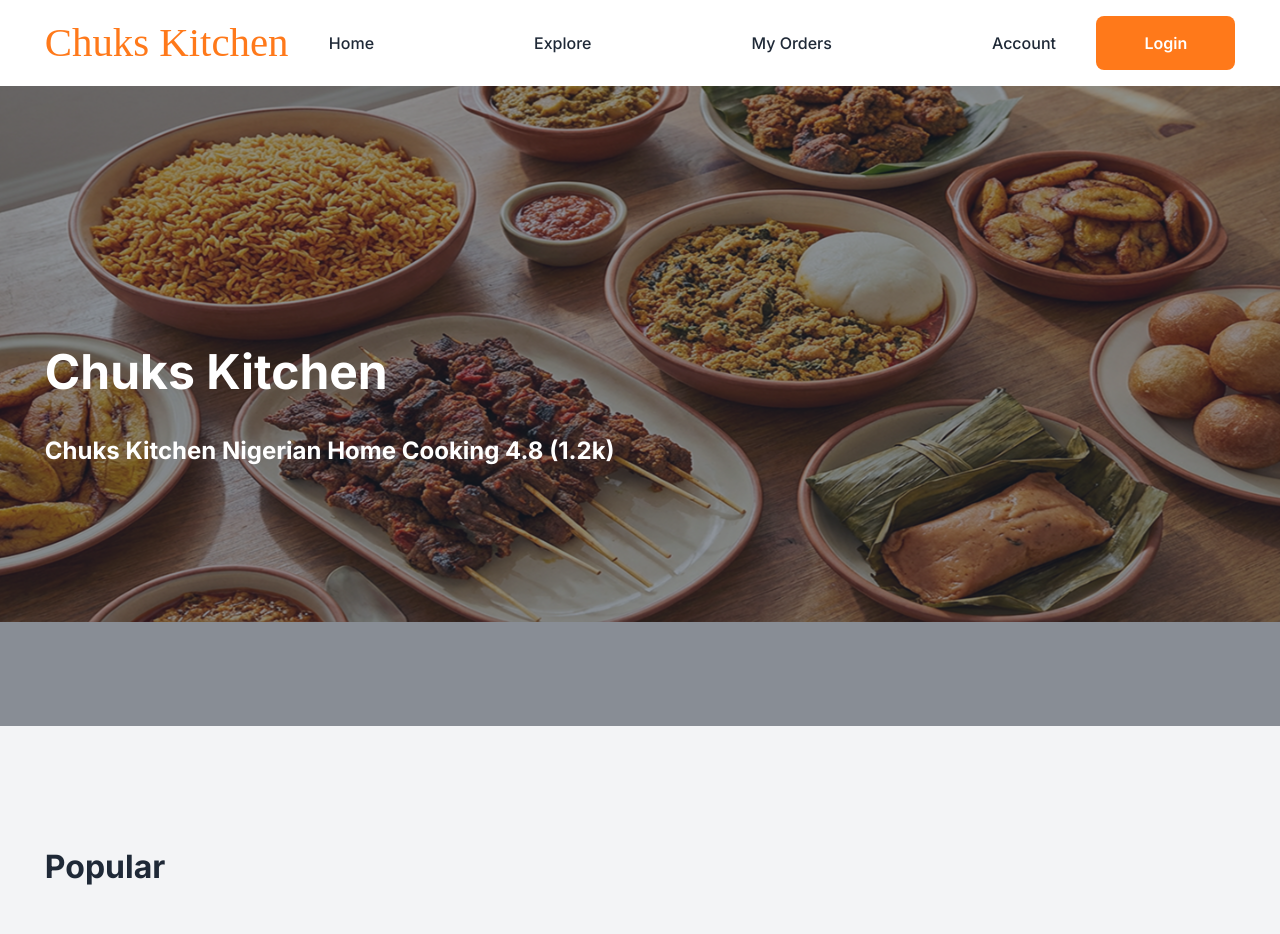
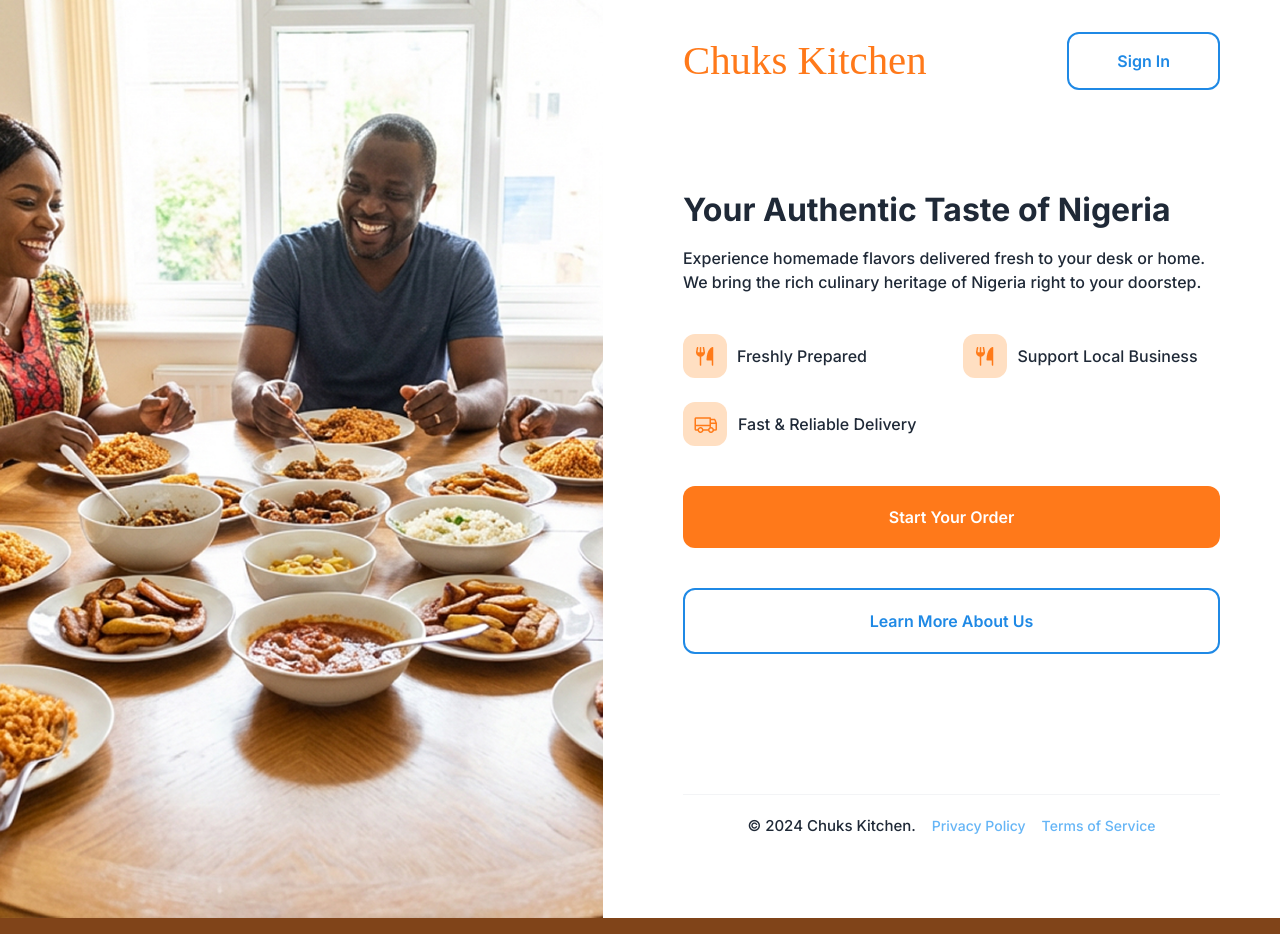
Before and after one commit to Bolazcoding/Chuks-Kitchen, a React (Vite) app: page / in a window 1280 px wide. Shown: the top 934 px of the page. Built offline with nearby package versions, Linux system fonts and the light colour scheme; a web font is replaced by a local one.

Commit message:
new update

```diff
--- a/src/App.jsx
+++ b/src/App.jsx
@@ -13,11 +13,11 @@ function App() {
     <div>
       <KitchenProvider>
         <BrowserRouter>
-          {/* <Welcome /> */}
+          <Welcome />
           {/* <SignIn /> */}
           {/* <SignUp /> */}
           {/* <HomePage /> */}
-          <MenuPage />
+          {/* <MenuPage /> */}
           {/* <FoodDetails /> */}
           {/* <Cart /> */}
         </BrowserRouter>
--- a/src/components/Footer.jsx
+++ b/src/components/Footer.jsx
@@ -1,19 +1,19 @@
 import { NavLink } from "react-router-dom";
 import { IonIcon } from "@ionic/react";
 import { arrowUp } from "ionicons/icons";
+import Logo from "./Logo";
 
 function Footer() {
   return (
-    <footer className="bg-dark-orange py-16 px-20">
-      <div className="flex gap-30 ">
-        <div className="flex flex-col w-63">
-          <h1 className="productStyle text-[37.02px] leading-[37.02px]">
-            Chuks Kitchen
-          </h1>
+    <footer className="bg-dark-orange py-16 px-20 max-[1000px]:px-10 max-[1000px]:py-10">
+      <div className="flex gap-30 max-[1000px]:gap-12 max-[800px]:gap-8 max-[700px]:flex-col max-[700px]:text-center">
+        <div className="flex flex-col w-63 max-[700px]:w-full max-[700px]:px-12 max-[700px]:gap-2 max-[365px]:px-2.5 ">
+          <Logo />
           <p className="footerText">
             Bringing the authentic flavors of Nigerian home cooking to your
             table, with passion and care.
           </p>
+          <hr className="mt-5 text-soft-gray min-[700px]:hidden" />
         </div>
         <div>
           <nav>
@@ -72,11 +72,11 @@ function Footer() {
           </nav>
         </div>
       </div>
-      <div className="flex items-center justify-between mt-10">
+      <div className="flex items-center justify-between mt-10 max-[700px]:flex-col">
         <p className="footerNavText">
           &copy; 2020 Lift Media. All rights reserved.
         </p>
-        <div className="bg-primary-blue p-3 rounded-full w-12 h-12 flex items-center justify-center">
+        <div className="bg-primary-blue p-3 rounded-full w-12 h-12 flex items-center justify-center max-[700px]:mt-6 max-[700px]:w-10 max-[700px]:h-10">
           <IonIcon icon={arrowUp} className="text-white text-2xl" />
         </div>
       </div>
--- a/src/components/Logo.jsx
+++ b/src/components/Logo.jsx
@@ -1,7 +1,9 @@
-function Logo() {
+function Logo({ className = "" }) {
   return (
     <>
-      <h1 className="productStyle text-[40.81px] leading-[40.81px]">
+      <h1
+        className={`productStyle text-[40.81px] leading-[40.81px] ${className}`}
+      >
         Chuks Kitchen
       </h1>
     </>
--- a/src/components/jollofMealCat.jsx
+++ b/src/components/jollofMealCat.jsx
@@ -3,7 +3,7 @@ import Button from "./Button";
 import { IonIcon } from "@ionic/react";
 import { add } from "ionicons/icons";
 
-function jollofMealCat({ jollofRiceMeals }) {
+function JollofMealCat({ jollofRiceMeals }) {
   return (
     <div className="grid grid-cols-3 gap-12 w-fit mt-8">
       {jollofRiceMeals.map((jollofRiceMeal) => (
@@ -43,4 +43,4 @@ function jollofMealCat({ jollofRiceMeals }) {
   );
 }
 
-export default jollofMealCat;
+export default JollofMealCat;
--- a/src/index.css
+++ b/src/index.css
@@ -56,7 +56,7 @@
   }
   .footerText {
     font-family: var(--font-family-footer);
-    @apply text-white text-2xl leading-9;
+    @apply text-white text-2xl leading-9 max-[830px]:text-[20px];
   }
 
   .footerNavText {
--- a/src/pages/Welcome.jsx
+++ b/src/pages/Welcome.jsx
@@ -2,19 +2,42 @@ import Image from "../components/Image";
 import Button from "../components/Button";
 import Footer from "../components/Footer";
 import SignIn from "./SignIn";
+import Logo from "../components/Logo";
 
 function Welcome() {
   return (
     <>
-      <div className="flex">
-        <Logo />
-        <div className="w-full pl-20 pr-15 pt-8">
-          <div className="flex items-center justify-between">
-            <h1 className="productStyle text-[40.81px] leading-[40.81px]">
-              Chuks Kitchen
-            </h1>
+      <div className="flex max-[700px]:flex-col">
+        <div className="relative w-full max-[700px]:hidden">
+          <Image
+            src="/images/Rectangle-1.jpg"
+            alt="welcome-img"
+            className="absolute inset-0 w-full h-full object-cover"
+          />
+
+          {/* <div className="absolute inset-0 bg-primary-color/70"></div>
+
+      <div className="relative z-10 flex flex-col text-center items-center justify-center h-full px-18">
+        <h1 className="text-white text-5xl font-bold leading-15.25">
+          Chuks Kitchen
+        </h1>
+        <p className="text-2xl font-medium leading-8.5 mt-2.5">
+          Your journey to delicious, authentic Nigerian meals starts here. Sign
+          up or log in to order your favorites today!
+        </p>
+      </div> */}
+        </div>
+
+        <div className="w-full pl-20 pr-15 pt-8 max-[1000px]:pl-10 max-[1000px]:pr-8 max-[830px]:pl-6 max-[830px]:pr-6 max-[700px]:pl-7 max-[700px]:pr-7">
+          <Image
+            src="/images/mobileImageWelcome.png"
+            alt="welcome-img"
+            className=" w-full object-cover min-[700px]:hidden"
+          />
+          <div className="flex items-center justify-between max-[700px]:flex-col-reverse">
+            <Logo className="max-[700px]:mt-12" />
             <Button
-              className="py-3.75 px-12 text-[16px] rounded-lg font-semibold"
+              className="py-3.75 px-12 text-[16px] rounded-xl font-semibold max-[1000px]:px-8 max-[1000px]:py-2.75 max-[700px]:ml-auto max-[700px]:mt-7"
               textColor="text-primary-blue"
               border="border-2"
               onClick={SignIn}
@@ -22,7 +45,7 @@ function Welcome() {
               Sign In
             </Button>
           </div>
-          <div className="mt-25">
+          <div className="mt-25 max-[1000px]:mt-15 max-[700px]:mt-4">
             <h1 className="text-text-color font-bold text-[32px] leading-10">
               Your Authentic Taste of Nigeria
             </h1>
@@ -31,29 +54,29 @@ function Welcome() {
               We bring the rich culinary heritage of Nigeria right to your
               doorstep.
             </p>
-            <div className="grid grid-cols-2 mt-10 gap-6">
-              <div className="flex gap-2.5 items-center">
+            <div className="grid grid-cols-2 mt-10 gap-6 max-[700px]:grid-cols-1">
+              <div className="flex gap-2.5 items-center max-[700px]:bg-soft-gray max-[700px]:px-3 max-[700px]:py-2 max-[700px]:rounded-xl">
                 <Image
                   src="./images/fork-knife-fill.png"
-                  className="bg-light-orange p-2.5 rounded-lg"
+                  className="bg-light-orange p-2.5 rounded-xl"
                 />
                 <p className="text-text-color font-medium text-[16px] leading-6">
                   Freshly Prepared
                 </p>
               </div>
-              <div className="flex gap-2.5 items-center">
+              <div className="flex gap-2.5 items-center max-[700px]:bg-soft-gray max-[700px]:px-3 max-[700px]:py-2 max-[700px]:rounded-xl">
                 <Image
                   src="./images/fork-knife-fill.png"
-                  className="bg-light-orange p-2.5 rounded-lg"
+                  className="bg-light-orange p-2.5 rounded-xl"
                 />
                 <p className="text-text-color font-medium text-[16px] leading-6">
                   Support Local Business
                 </p>
               </div>
-              <div className="flex gap-2.75 items-center">
+              <div className="flex gap-2.75 items-center max-[700px]:bg-soft-gray max-[700px]:px-3 max-[700px]:py-2 max-[700px]:rounded-xl">
                 <Image
                   src="./images/card-fill.png"
-                  className="bg-light-orange p-2.5 rounded-lg"
+                  className="bg-light-orange p-2.5 rounded-xl"
                 />
                 <p className="text-text-color font-medium text-[16px] leading-6">
                   Fast & Reliable Delivery
@@ -61,14 +84,14 @@ function Welcome() {
               </div>
             </div>
             <Button
-              className="w-full font-semibold text-[16px] py-4.75 rounded-lg mt-10"
+              className="w-full font-semibold text-[16px] leading-6 py-4.75 rounded-xl mt-10"
               bgColor="bg-primary-color"
               textColor="text-white"
             >
               Start Your Order
             </Button>
             <Button
-              className="w-full font-semibold text-[16px] py-4.75 rounded-lg mt-10"
+              className="w-full font-semibold text-[16px] leading-6 py-4.75 rounded-xl mt-10 max-[830px]:mt-6"
               textColor="text-primary-blue"
               border="border-2"
             >
@@ -76,7 +99,8 @@ function Welcome() {
             </Button>
           </div>
 
-          <p className="text-text-color text-center mt-35 font-medium text-[15px]">
+          <p className="text-text-color text-center mt-35 mb-20 font-medium text-[15px] max-[830px]:mt-25">
+            <hr className="mb-5 text-soft-gray" />
             &copy; 2024 Chuks Kitchen.
             <span className="text-soft-blue pl-4 text-[14px] font-medium leading-5">
               Privacy Policy
```
Also changed, not shown: public/images/mobileImageWelcome.png (added).
